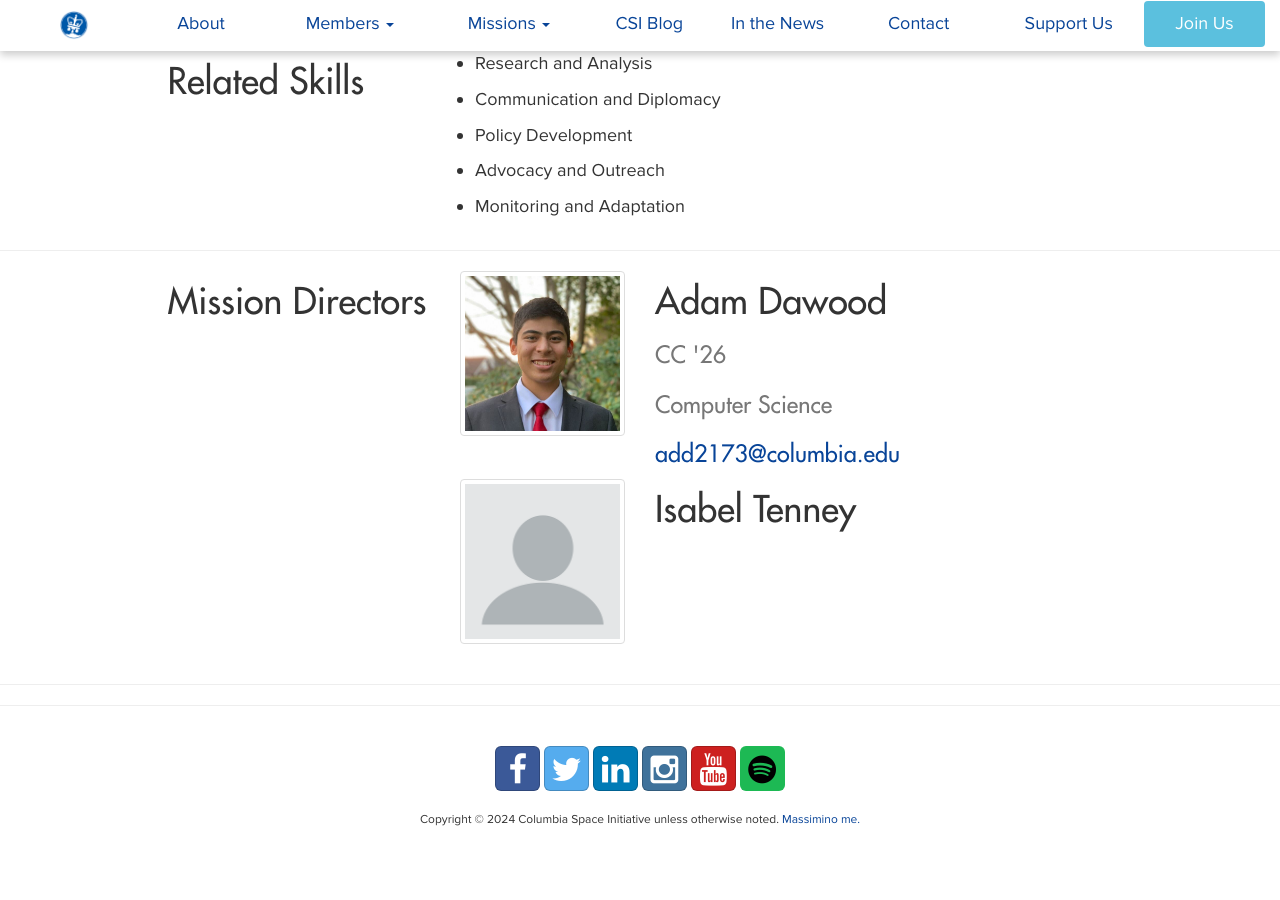
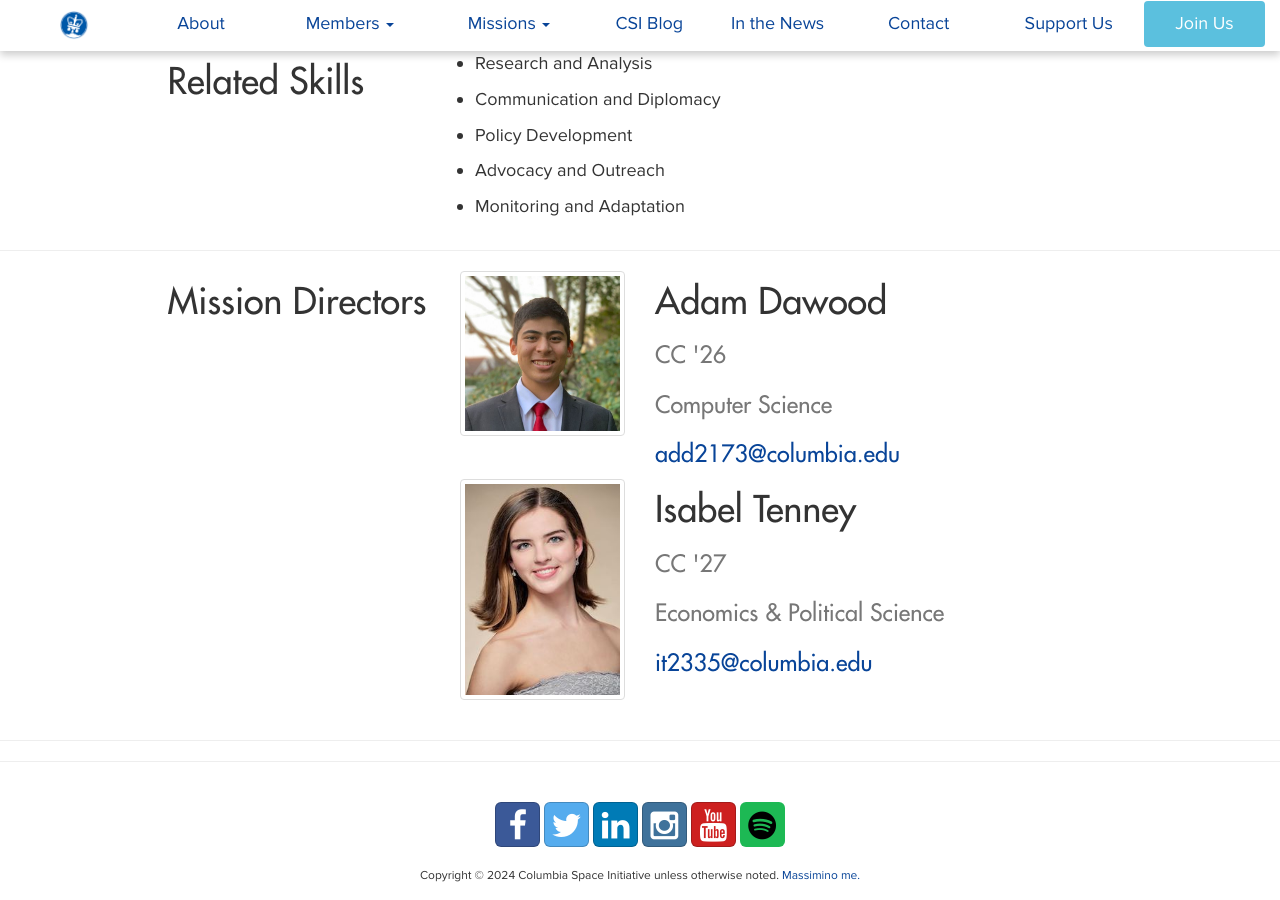
Before and after one commit to columbiaspace/columbiaspace.org, a Jekyll site: the page built from missions/space-policy.html, in a window 1280 px wide and 900 px high, scrolled down 1760 px. Built offline with Jekyll 4.4.1, drawn with Linux system fonts in a browser that asks for light colours; nearby versions of some CDN libraries; comment, search, counter and statistics services are not loaded; before the commit the page ends 2603 px from its top, so only the background shows below that.

Commit message:
update space policy colead info

```diff
--- a/missions/space-policy.html
+++ b/missions/space-policy.html
@@ -28,10 +28,10 @@ Monitoring and Adaptation
 "
 
 missionleader: "Adam Dawood; Isabel Tenney"
-leaderschool: "CC '26;"
-leadermajor: "Computer Science"
-leaderemail: "add2173@columbia.edu"
-leaderimage: "/assets/media/img/profiles2024/AdamD.jpg; /assets/media/img/profiles/default.png"
+leaderschool: "CC '26; CC '27"
+leadermajor: "Computer Science; Economics & Political Science"
+leaderemail: "add2173@columbia.edu; it2335@columbia.edu"
+leaderimage: "/assets/media/img/profiles2024/AdamD.jpg; /assets/media/img/profiles2024/IsabelT.jpg"
 
 
 news: false
```
